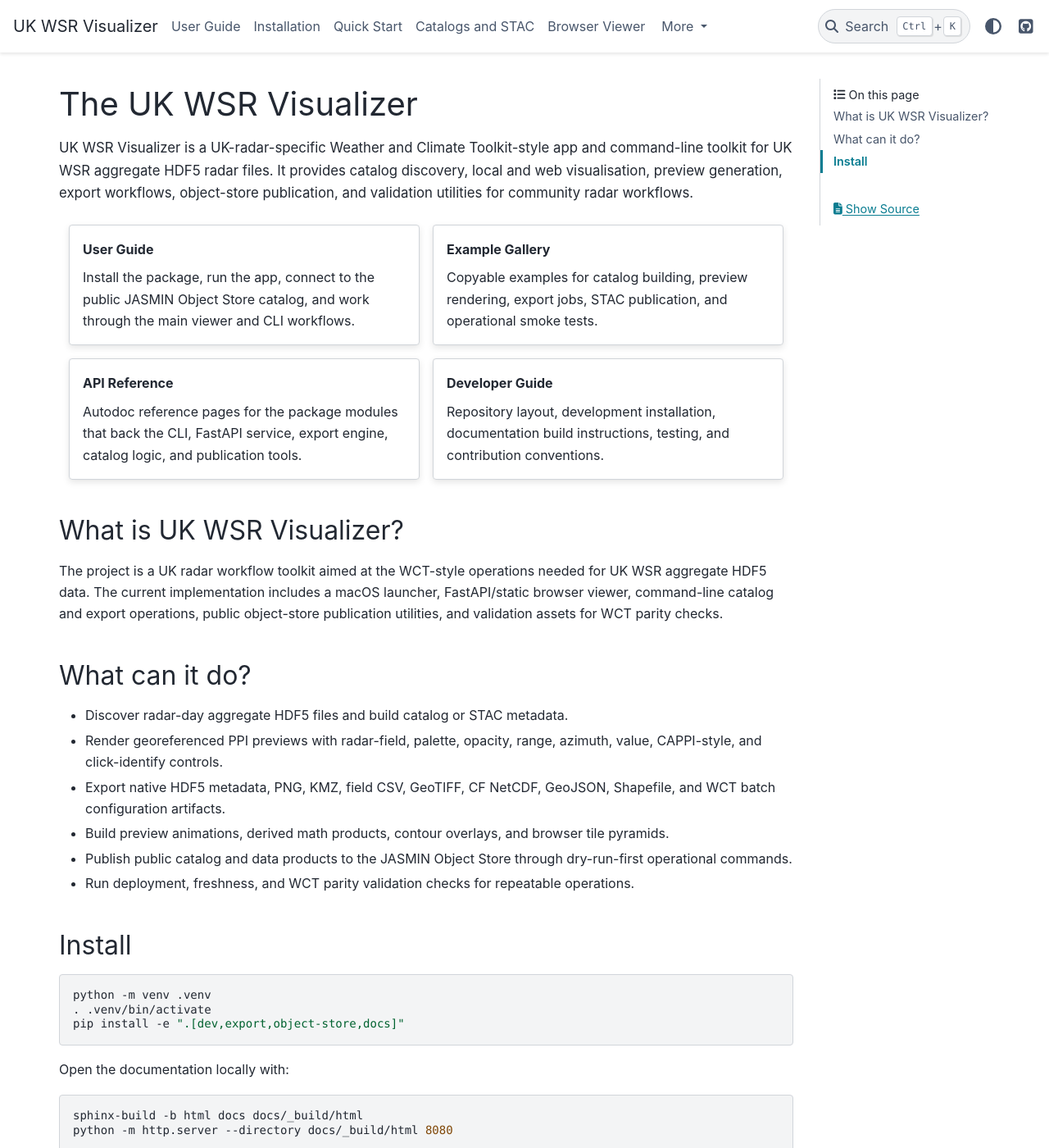
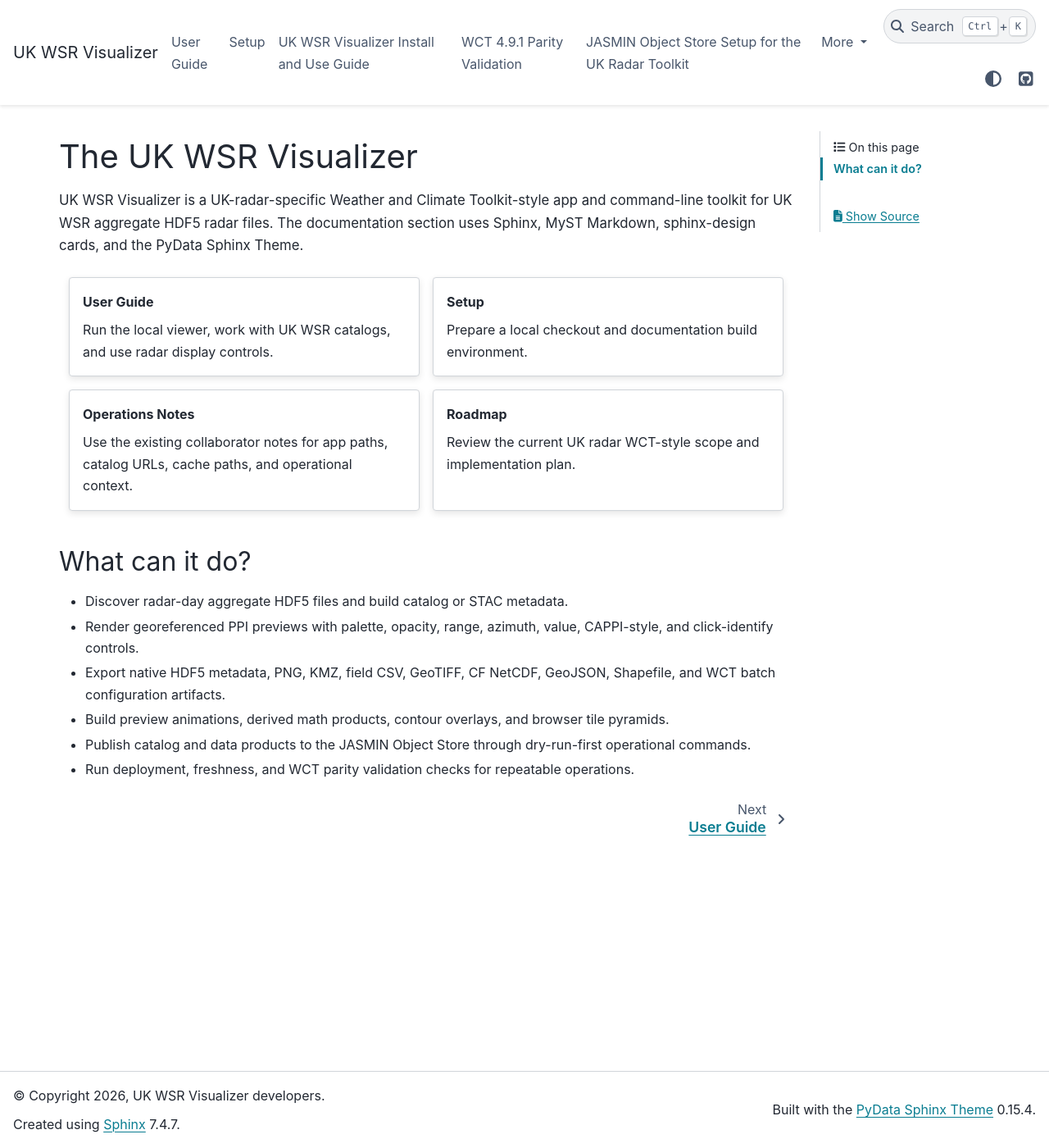
Before and after one commit to rrniii/uk-wsr-visualizer, a Sphinx documentation site: the page built from docs/index.md, in a window 1280 px wide and 1400 px high. Shown: the whole window at 82% size. Built offline with Sphinx 7.4.7 and the PyData theme 0.15.4, drawn with Linux system fonts in a browser that asks for light colours.

Commit message:
Point docs landing page at default-branch pages

````diff
--- a/docs/index.md
+++ b/docs/index.md
@@ -2,7 +2,7 @@
 
 <div class="uk-wsr-hero">
 
-UK WSR Visualizer is a UK-radar-specific Weather and Climate Toolkit-style app and command-line toolkit for UK WSR aggregate HDF5 radar files. It provides catalog discovery, local and web visualisation, preview generation, export workflows, object-store publication, and validation utilities for community radar workflows.
+UK WSR Visualizer is a UK-radar-specific Weather and Climate Toolkit-style app and command-line toolkit for UK WSR aggregate HDF5 radar files. The documentation section uses Sphinx, MyST Markdown, sphinx-design cards, and the PyData Sphinx Theme.
 
 </div>
 
@@ -10,99 +10,55 @@
 :gutter: 3
 
 :::{grid-item-card} User Guide
-:link: user_guide/index
+:link: user_guide
 :link-type: doc
 
-Install the package, run the app, connect to the public JASMIN Object Store catalog, and work through the main viewer and CLI workflows.
+Run the local viewer, work with UK WSR catalogs, and use radar display controls.
 :::
 
-:::{grid-item-card} Example Gallery
-:link: example_gallery/index
+:::{grid-item-card} Setup
+:link: setup
 :link-type: doc
 
-Copyable examples for catalog building, preview rendering, export jobs, STAC publication, and operational smoke tests.
+Prepare a local checkout and documentation build environment.
 :::
 
-:::{grid-item-card} API Reference
-:link: api_reference/index
+:::{grid-item-card} Operations Notes
+:link: install_and_use
 :link-type: doc
 
-Autodoc reference pages for the package modules that back the CLI, FastAPI service, export engine, catalog logic, and publication tools.
+Use the existing collaborator notes for app paths, catalog URLs, cache paths, and operational context.
 :::
 
-:::{grid-item-card} Developer Guide
-:link: developer_guide/index
+:::{grid-item-card} Roadmap
+:link: uk_radar_wct_replica_roadmap
 :link-type: doc
 
-Repository layout, development installation, documentation build instructions, testing, and contribution conventions.
+Review the current UK radar WCT-style scope and implementation plan.
 :::
 
 ::::
 
-## What is UK WSR Visualizer?
-
-The project is a UK radar workflow toolkit aimed at the WCT-style operations needed for UK WSR aggregate HDF5 data. The current implementation includes a macOS launcher, FastAPI/static browser viewer, command-line catalog and export operations, public object-store publication utilities, and validation assets for WCT parity checks.
-
 ## What can it do?
 
 - Discover radar-day aggregate HDF5 files and build catalog or STAC metadata.
-- Render georeferenced PPI previews with radar-field, palette, opacity, range, azimuth, value, CAPPI-style, and click-identify controls.
+- Render georeferenced PPI previews with palette, opacity, range, azimuth, value, CAPPI-style, and click-identify controls.
 - Export native HDF5 metadata, PNG, KMZ, field CSV, GeoTIFF, CF NetCDF, GeoJSON, Shapefile, and WCT batch configuration artifacts.
 - Build preview animations, derived math products, contour overlays, and browser tile pyramids.
-- Publish public catalog and data products to the JASMIN Object Store through dry-run-first operational commands.
+- Publish catalog and data products to the JASMIN Object Store through dry-run-first operational commands.
 - Run deployment, freshness, and WCT parity validation checks for repeatable operations.
-
-## Install
-
-```bash
-python -m venv .venv
-. .venv/bin/activate
-pip install -e ".[dev,export,object-store,docs]"
-```
-
-Open the documentation locally with:
-
-```bash
-sphinx-build -b html docs docs/_build/html
-python -m http.server --directory docs/_build/html 8080
-```
 
 ```{toctree}
 :hidden:
 :maxdepth: 2
-:caption: User Guide
+:caption: Documentation
 
-user_guide/index
-user_guide/installation
-user_guide/quickstart
-user_guide/catalogs
-user_guide/viewer
-user_guide/exports
-user_guide/object_store
+user_guide
+setup
+install_and_use
+wct_parity_validation
+jasmin_object_store_setup
+ncas_radar_object_store_release
+uk_wsr_visualizer_deployment
+uk_radar_wct_replica_roadmap
 ```
-
-```{toctree}
-:hidden:
-:maxdepth: 2
-:caption: Example Gallery
-
-example_gallery/index
-```
-
-```{toctree}
-:hidden:
-:maxdepth: 2
-:caption: Reference
-
-api_reference/index
-release_notes
-```
-
-```{toctree}
-:hidden:
-:maxdepth: 2
-:caption: Developer Guide
-
-developer_guide/index
-developer_guide/contributing
-```
````
